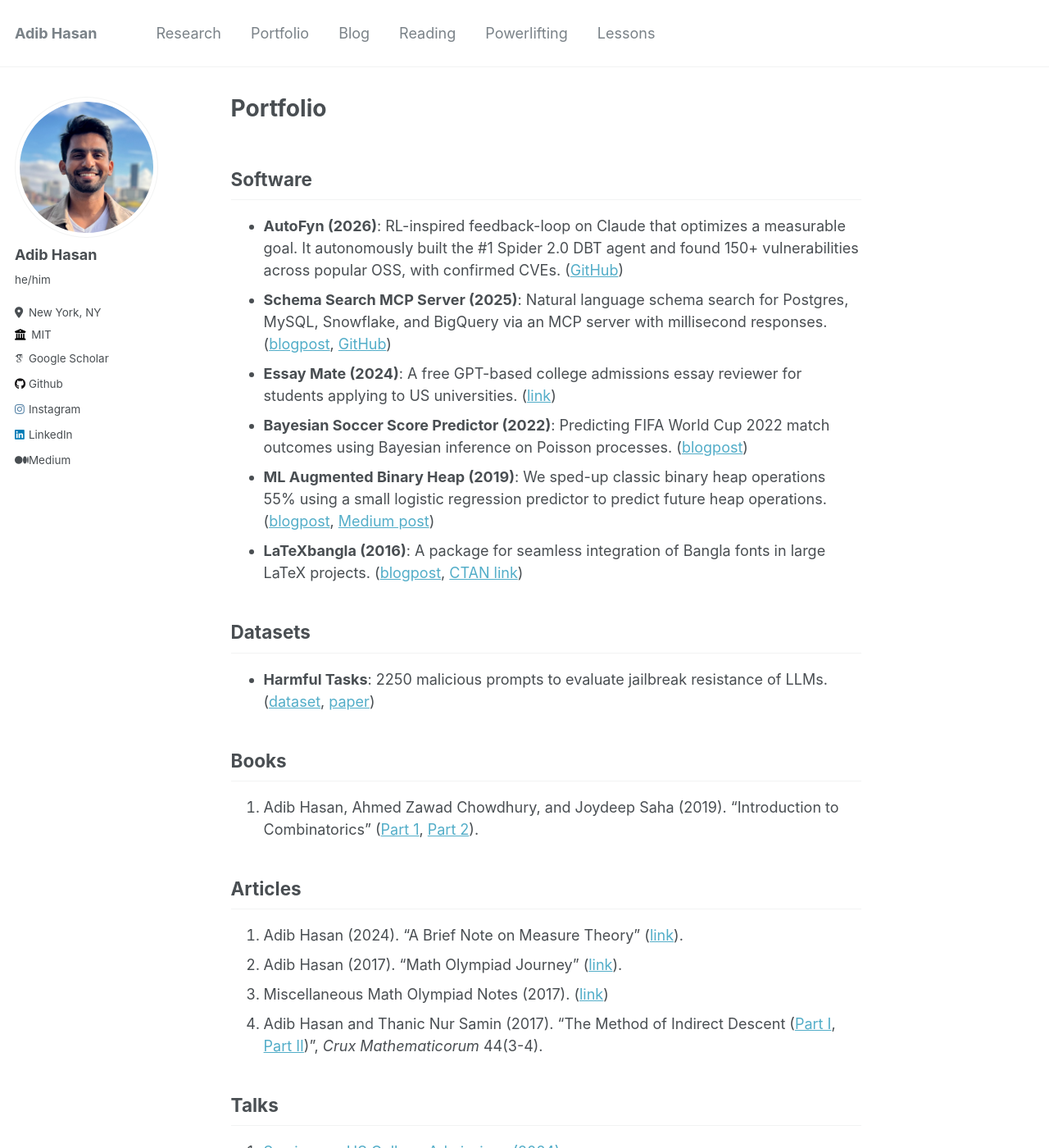
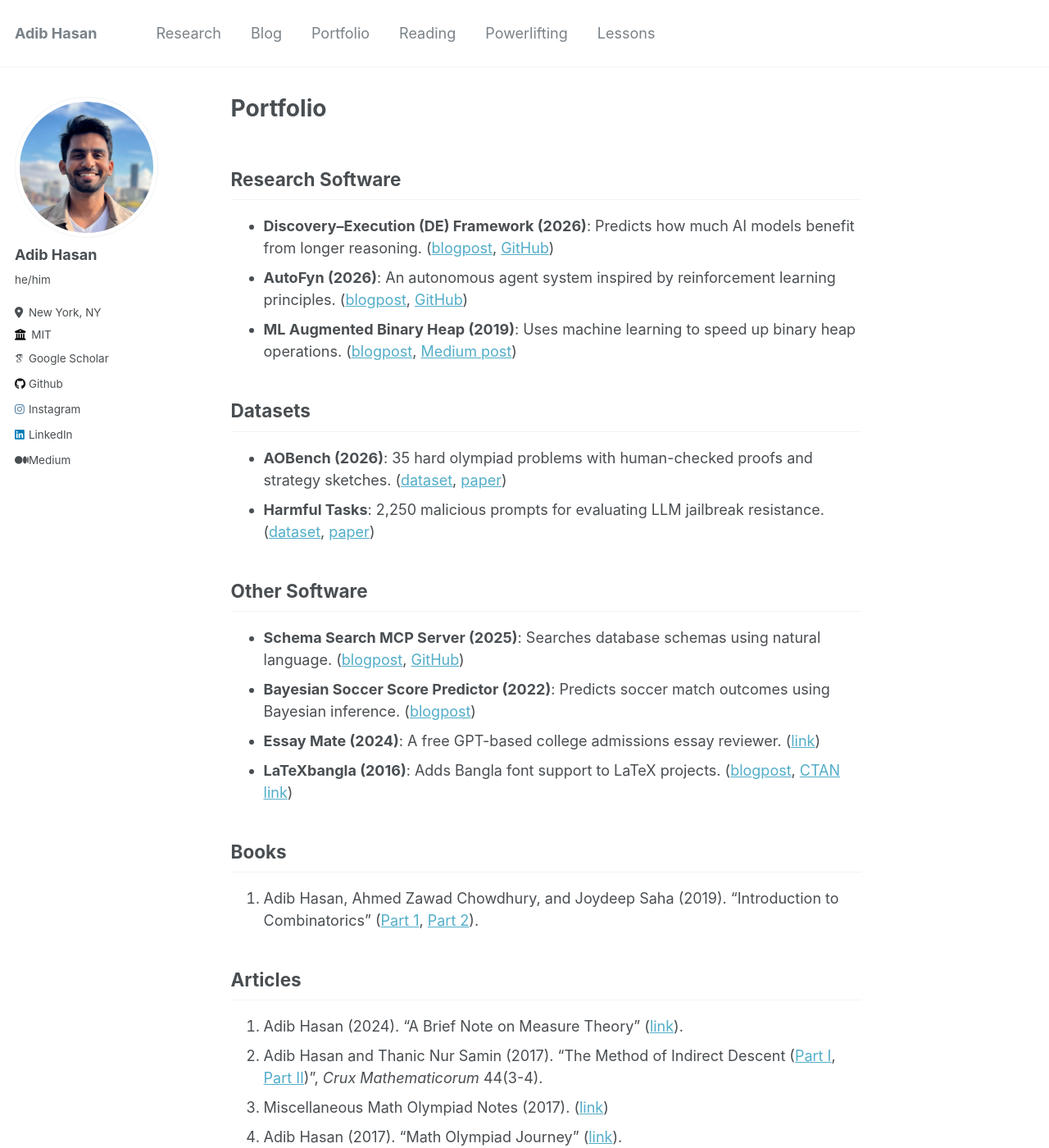
Before and after one commit to Neehan/neehan.github.io, a Jekyll site: the page built from _pages/portfolio.md, in a window 1280 px wide and 1400 px high. Shown: the whole window at 82% size. Built offline with Jekyll 4.4.1, drawn with Linux system fonts in a browser that asks for light colours; some web fonts are replaced.

Commit message:
Refresh research page and organize portfolio

```diff
--- a/_data/navigation.yml
+++ b/_data/navigation.yml
@@ -4,11 +4,11 @@ main:
   - title: "Research"
     url: /research/
 
+  - title: "Blog"
+    url: /blog/
+
   - title: "Portfolio"
     url: /portfolio/
-
-  - title: "Blog"
-    url: /blog/
 
   - title: "Reading"
     url: /reading/
--- a/_pages/portfolio.md
+++ b/_pages/portfolio.md
@@ -1,29 +1,39 @@
 ---
 permalink: /portfolio/
 title: "Portfolio"
-description: "Math textbook, tools, and side projects by Adib Hasan."
+description: "Research software, datasets, books, and tools by Adib Hasan."
 author_profile: true
 ---
 
-## Software
-* **AutoFyn (2026)**: RL-inspired feedback-loop on Claude that optimizes a measurable goal. It autonomously built the #1 Spider 2.0 DBT agent and found 150+ vulnerabilities across popular OSS, with confirmed CVEs. ([GitHub](https://github.com/SignalPilot-Labs/AutoFyn))
-* **Schema Search MCP Server (2025)**: Natural language schema search for Postgres, MySQL, Snowflake, and BigQuery via an MCP server with millisecond responses. ([blogpost](/blog/schema-search/), [GitHub](https://github.com/Neehan/schema-search))
-* **Essay Mate (2024)**: A free GPT-based college admissions essay reviewer for students applying to US universities. ([link](https://chatgpt.com/g/g-673c242ba900819183752398e7a8833b-essay-mate))
-* **Bayesian Soccer Score Predictor (2022)**: Predicting FIFA World Cup 2022 match outcomes using Bayesian inference on Poisson processes. ([blogpost](/blog/bayesian-soccer-score/))
-* **ML Augmented Binary Heap (2019)**: We sped-up classic binary heap operations 55% using a small logistic regression predictor to predict future heap operations. ([blogpost](/blog/ml-augmented-heap/), [Medium post](https://medium.com/@thankful_rose_ferret_864/how-we-sped-up-the-binary-heap-with-machine-learning-e10b3204e4e6))
-* **LaTeXbangla (2016)**: A package for seamless integration of Bangla fonts in large LaTeX projects. ([blogpost](/blog/latexbangla/), [CTAN link](https://ctan.org/pkg/latexbangla?lang=en))
+## Research Software
+
+* **Discovery–Execution (DE) Framework (2026)**: Predicts how much AI models benefit from longer reasoning. ([blogpost](/blog/discovery-execution/), [GitHub](https://github.com/Neehan/DE-Framework))
+* **AutoFyn (2026)**: An autonomous agent system inspired by reinforcement learning principles. ([blogpost](/blog/autofyn/), [GitHub](https://github.com/SignalPilot-Labs/AutoFyn))
+* **ML Augmented Binary Heap (2019)**: Uses machine learning to speed up binary heap operations. ([blogpost](/blog/ml-augmented-heap/), [Medium post](https://medium.com/@thankful_rose_ferret_864/how-we-sped-up-the-binary-heap-with-machine-learning-e10b3204e4e6))
 
 ## Datasets
-* **Harmful Tasks**: 2250 malicious prompts to evaluate jailbreak resistance of LLMs. ([dataset](https://huggingface.co/datasets/notadib/harmful-tasks), [paper](https://arxiv.org/abs/2401.10862))
+
+* **AOBench (2026)**: 35 hard olympiad problems with human-checked proofs and strategy sketches. ([dataset](https://huggingface.co/datasets/notadib/AOBench), [paper](https://arxiv.org/abs/2610.05322))
+* **Harmful Tasks**: 2,250 malicious prompts for evaluating LLM jailbreak resistance. ([dataset](https://huggingface.co/datasets/notadib/harmful-tasks), [paper](https://arxiv.org/abs/2401.10862))
+
+## Other Software
+
+* **Schema Search MCP Server (2025)**: Searches database schemas using natural language. ([blogpost](/blog/schema-search/), [GitHub](https://github.com/Neehan/schema-search))
+* **Bayesian Soccer Score Predictor (2022)**: Predicts soccer match outcomes using Bayesian inference. ([blogpost](/blog/bayesian-soccer-score/))
+* **Essay Mate (2024)**: A free GPT-based college admissions essay reviewer. ([link](https://chatgpt.com/g/g-673c242ba900819183752398e7a8833b-essay-mate))
+* **LaTeXbangla (2016)**: Adds Bangla font support to LaTeX projects. ([blogpost](/blog/latexbangla/), [CTAN link](https://ctan.org/pkg/latexbangla?lang=en))
 
 ## Books
+
 1. Adib Hasan, Ahmed Zawad Chowdhury, and Joydeep Saha (2019). "Introduction to Combinatorics" ([Part 1](https://www.rokomari.com/book/180324/combinatorics-hatekhori-1st-part), [Part 2](https://www.rokomari.com/book/180324/combinatorics-hatekhori-2nd-part)).
 
 ## Articles
+
 1. Adib Hasan (2024). "A Brief Note on Measure Theory" ([link](/files/measure_theory.pdf)).
-2. Adib Hasan (2017). "Math Olympiad Journey" ([link](/files/adib_olympiad_prep.pdf)).
+2. Adib Hasan and Thanic Nur Samin (2017). "The Method of Indirect Descent ([Part I](https://cms.math.ca/wp-content/uploads/crux-pdfs/CRUXv44n3.pdf), [Part II](https://cms.math.ca/wp-content/uploads/crux-pdfs/CRUXv44n4.pdf))", *Crux Mathematicorum* 44(3-4).
 3. Miscellaneous Math Olympiad Notes (2017). ([link](https://drive.google.com/drive/u/0/folders/0B8NfhxOmm_tpbW1zOENuWElCTWM?resourcekey=0-kBAQEb3zwQKxsanI3DT3Ug))
-4. Adib Hasan and Thanic Nur Samin (2017). "The Method of Indirect Descent ([Part I](https://cms.math.ca/wp-content/uploads/crux-pdfs/CRUXv44n3.pdf), [Part II](https://cms.math.ca/wp-content/uploads/crux-pdfs/CRUXv44n4.pdf))", *Crux Mathematicorum* 44(3-4).
+4. Adib Hasan (2017). "Math Olympiad Journey" ([link](/files/adib_olympiad_prep.pdf)).
 
 ## Talks
+
 1. [Seminar on US College Admissions (2024)](/us-seminar-2024)
```
Also changed, not shown: _pages/research.md (+9 -3 lines).
